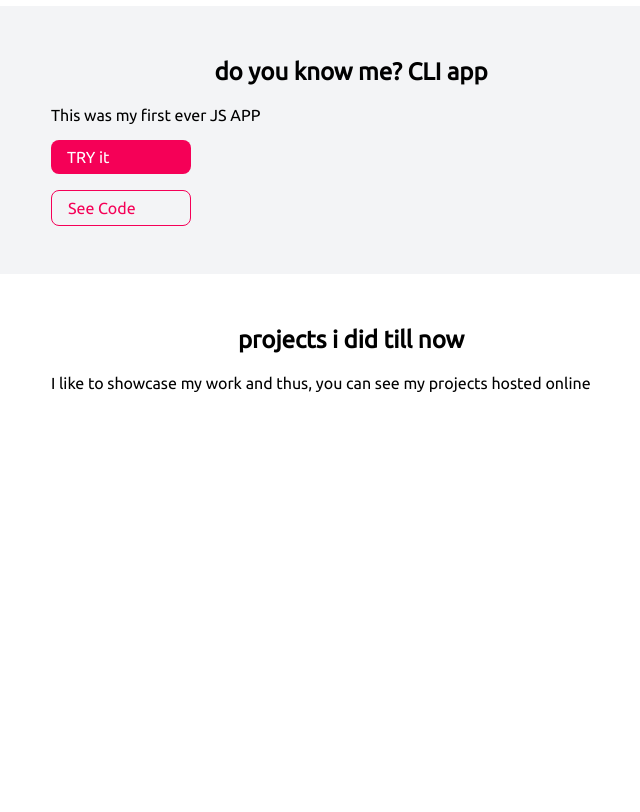
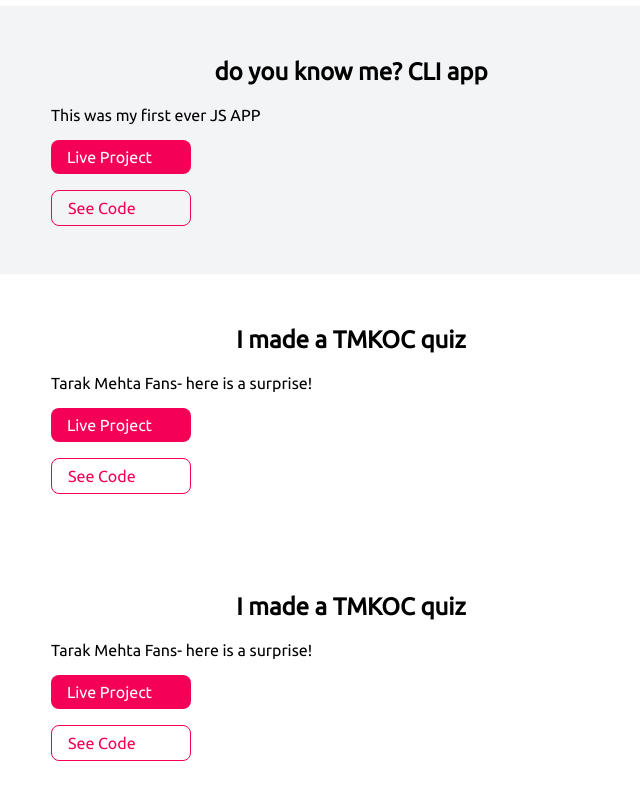
Before and after one commit to meghna-nakhate/portfolio, a plain HTML site: page projects.html in a window 1280 px wide. Shown: the part 334-1146 px from the top of the page, without its empty margins (289-929 px from the left). Before the commit the page ends 806 px from the top, so only its background shows below. Drawn offline with Linux system fonts and the light colour scheme.

Commit message:
updated projects

```diff
--- a/projects.html
+++ b/projects.html
@@ -32,7 +32,7 @@
         <div class="container container-center">
             <h1>do you know me? CLI app</h1>
             <p>This was my first ever JS APP</p>
-            <a class="link link-primary" href="https://replit.com/@meghnanakhate1/do-u-know-me-cli-app-4?embed=1&output=1">TRY it </a>
+            <a class="link link-primary" href="https://replit.com/@meghnanakhate1/do-u-know-me-cli-app-4?embed=1&output=1">Live Project </a>
             <a class="link link-secondary" href="/blogs.html">See Code</a>
 
         </div>
@@ -40,8 +40,21 @@
 
     <section class="section">
         <div class="container container-center">
-            <h1>projects i did till now</h1>
-            <p>I like to showcase my work and thus, you can see my projects hosted online</p>
+            <h1>I made a TMKOC quiz</h1>
+            <p>Tarak Mehta Fans- here is a surprise!</p>
+            <a class="link link-primary" href="https://replit.com/@meghnanakhate1/tmkoc-quiz?embed=1&output=1">Live Project </a>
+            <a class="link link-secondary" href="/blogs.html">See Code</a>
+
+        </div>
+    </section>
+
+    <section class="section">
+        <div class="container container-center">
+            <h1>I made a TMKOC quiz</h1>
+            <p>Tarak Mehta Fans- here is a surprise!</p>
+            <a class="link link-primary" href="https://replit.com/@meghnanakhate1/tmkoc-quiz?embed=1&output=1">Live Project </a>
+            <a class="link link-secondary" href="/blogs.html">See Code</a>
+
         </div>
     </section>
 
```
